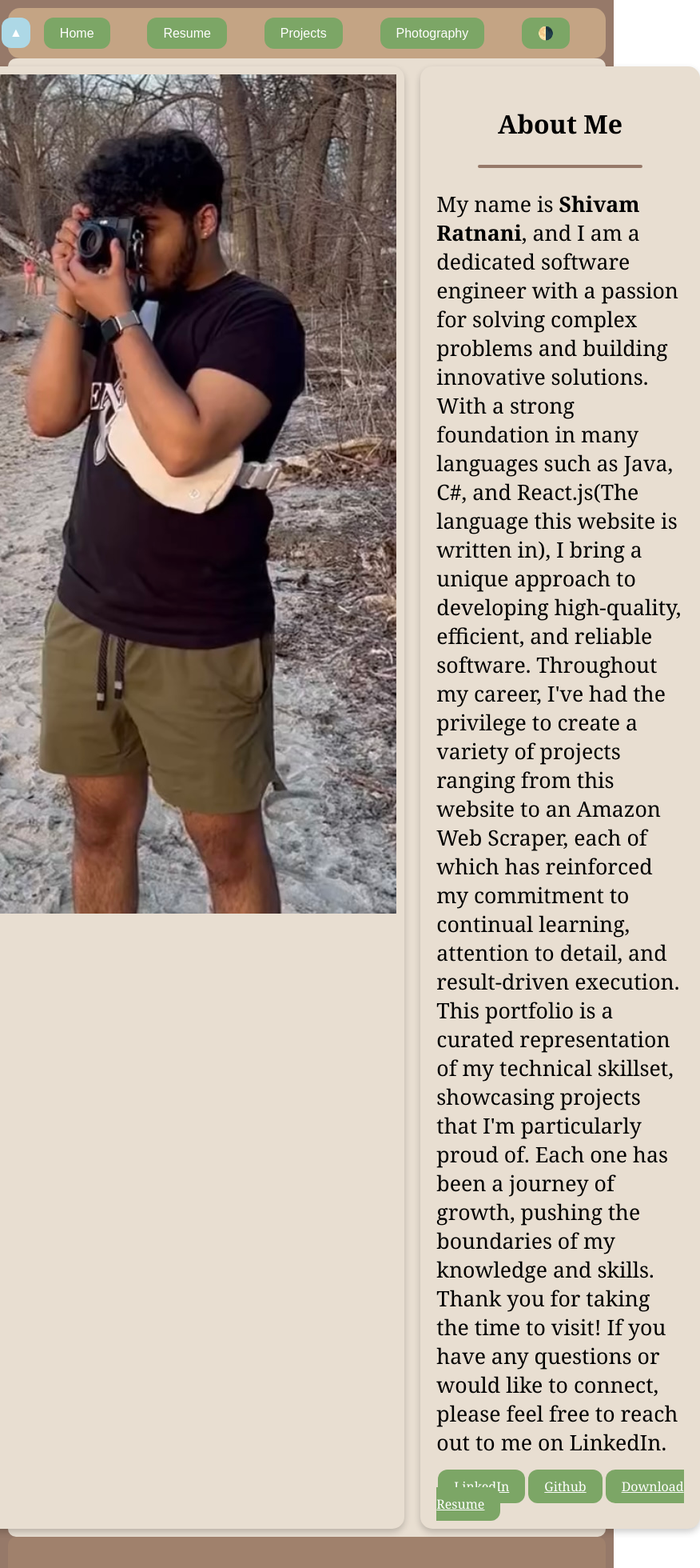
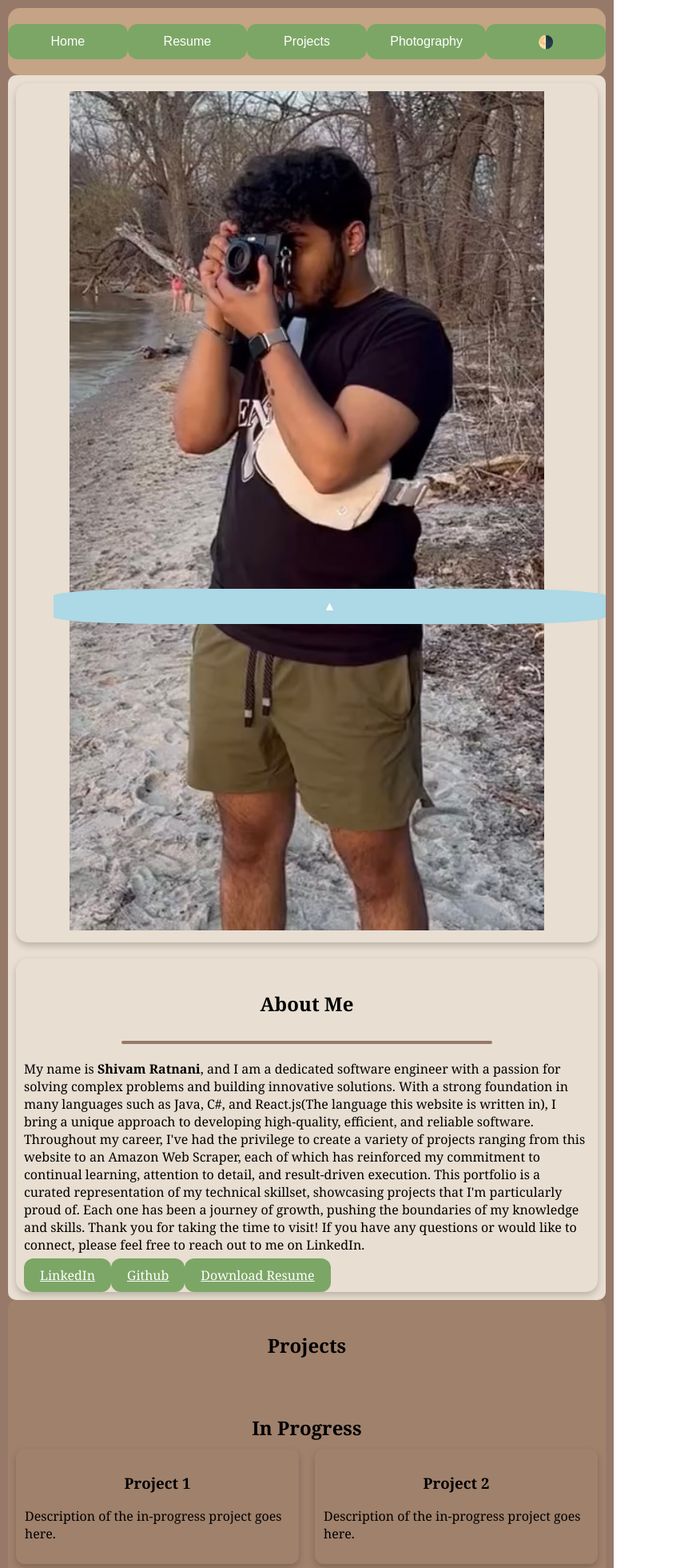
Before and after one commit to shivamratnani/shivamratnani.github.io, a React (Create React App) app: page / in a window 768 px wide. Shown: the top 1960 px of the page at 80% size, 876 px wide, since content can reach past the window. Built offline with nearby package versions, Linux system fonts and the light colour scheme.

Commit message:
mobile stuff

```diff
--- a/src/HomePage.css
+++ b/src/HomePage.css
@@ -45,17 +45,30 @@
   box-shadow: 0 4px 8px 0 rgba(0, 0, 0, 0.2);
 }
 
+
 .to-top-button {
   position: fixed;
-  left: 0px;
-  top: 20px;
+  right: 10px; /* Position to the bottom-right corner */
+  bottom: 10px; /* Position to the bottom-right corner */
   z-index: 1000; /* Make sure the button is always visible */
+  padding: 10px;
+  font-size: 1rem;
+  cursor: pointer;
+  border-radius: 20%; /* Optional: Makes the button circular */
+  background-color: #c4a484; /* Same as navbar for consistency */
+  color: white;
+  border: none;
+}
+
+.to-top-button:hover {
+  transform: scale(1.1); /* Optional: Adds a slight zoom effect on hover */
+  box-shadow: 0 4px 8px 0 rgba(0, 0, 0, 0.2);
 }
 
 /* Text */
 p {
   font-family: Georgia, "Times New Roman", Times, serif;
-  font-size: 20pt;
+  font-size: clamp(10px, 2vw, 20px);
   color: black;
   text-align: left;
 }
@@ -81,8 +94,9 @@ p {
 }
 
 .profile-image {
-  width: 100%;
+  width: auto;
   height: auto;
+  max-width: 100%;
   border-radius: 0;
 }
 
@@ -140,8 +154,8 @@ p {
 
 .project-box,
 .certification-box {
-  background-color: #A0816C;
-  border: 1px solid #A0816C;
+  background-color: #a0816c;
+  border: 1px solid #a0816c;
   border-radius: 10px;
   padding: 20px;
   margin-bottom: 20px;
@@ -156,9 +170,61 @@ p {
 
 /* Adjustments for responsiveness */
 @media (max-width: 768px) {
+  .navbar {
+    flex-direction: column;
+    align-items: center;
+  }
+
+  .interactive-button,
+  .interactive-button-2,
+  .theme-toggle {
+    width: 90%; /* Slightly less than full width for some margin */
+    margin: 10px 0; /* Add some space between buttons */
+  }
+
+  p {
+    font-size: 16px; /* Smaller font size for paragraphs */
+  }
+
+  .about-container {
+    flex-direction: column;
+    align-items: center; /* Align items in the center on mobile */
+  }
+
+  .profile-container,
+  .about-section {
+    width: 100%; /* Make sure these elements take the full width on small screens */
+    margin: 0; /* Reset any margin that might push elements out of alignment */
+    padding: 10px; /* Add some padding to keep content from touching the edges */
+    box-sizing: border-box; /* Include padding and border in the element's total width and height */
+  }
+
+  .projects-grid,
+  .certifications-grid {
+    grid-template-columns: 1fr; /* One column */
+  }
+
+  .element h1,
+  .element h2 {
+    font-size: 24px; /* Smaller heading for better mobile readability */
+  }
+
   .project-box,
   .certification-box {
-    flex-basis: 100%;
+    padding: 10px; /* Reduce padding for smaller screens */
+  }
+
+  .to-top-button {
+    right: 10px; /* Position to the bottom-right corner */
+    bottom: 10px;
+    left: auto;
+  }
+
+  /* Larger touch targets for all interactive elements */
+  .interactive-button,
+  .interactive-button-2,
+  .theme-toggle {
+    min-height: 44px; /* Minimum recommended touch target size */
   }
 }
 
@@ -175,8 +241,9 @@ p {
   }
 
   .to-top-button {
-    padding: 10px;
-    font-size: 1rem;
+    right: 10px; /* Keeps button 10px from the right on mobile */
+    bottom: 10px; /* Keeps button 10px from the bottom on mobile */
+
   }
 
   .projects-grid,
```
Also changed, not shown: 16 other files (tests, documents, lock files or other folders).
